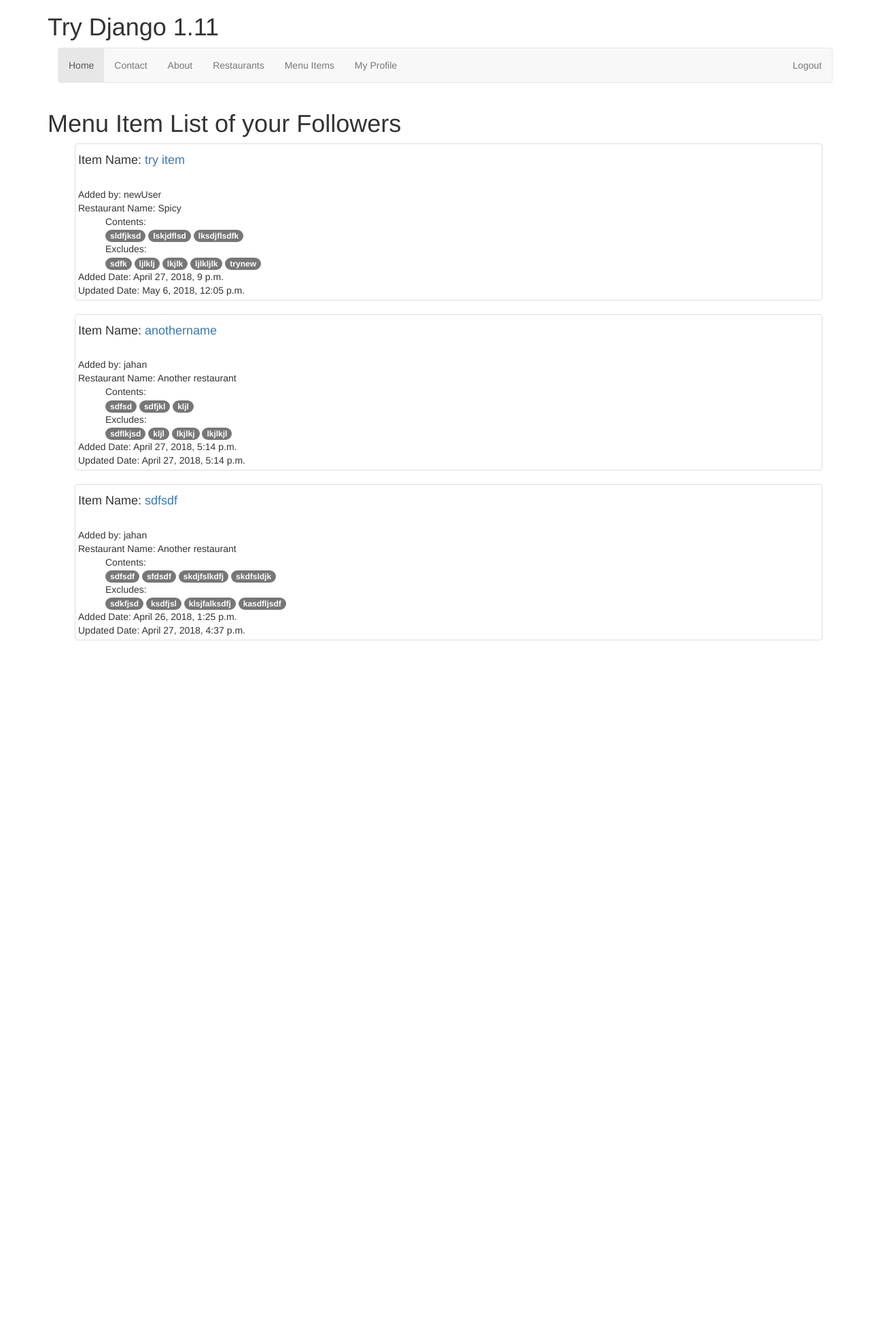
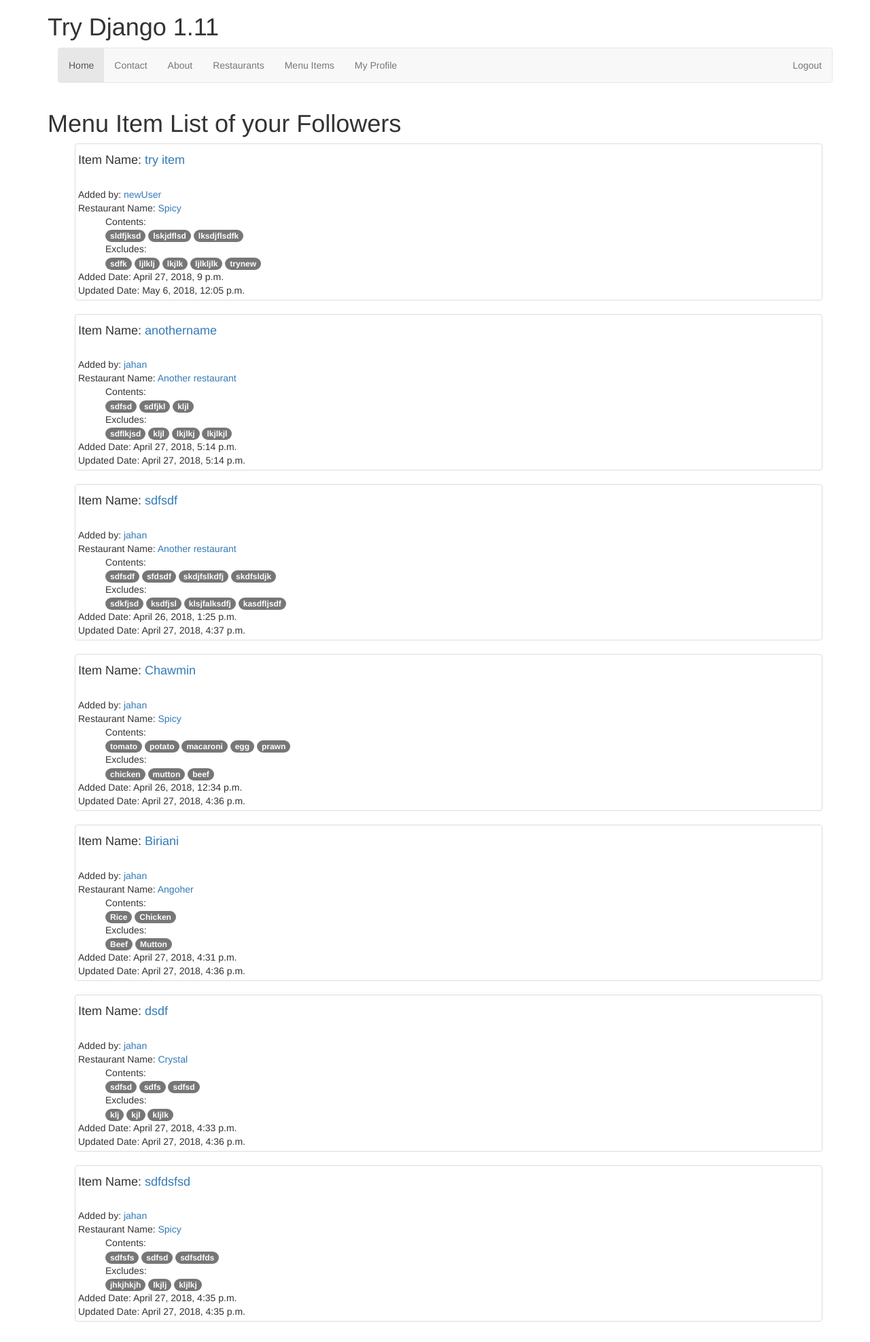
Before and after one commit to jahan19011noor/Try_Django_1.11, a Django app: page / in a window 1280 px wide. Shown: the whole page at 68% size. Before the commit the page ends 942 px from the top, so only its background shows below. Run offline with Django 3.2, Linux system fonts and the light colour scheme; a user stored in the database is signed in; data comes from the database, SQL or seed files in the repository; some libraries are stand-ins or nearby versions.

Commit message:
Home-Feed link errors fixed

```diff
--- a/menuItems/views.py
+++ b/menuItems/views.py
@@ -12,7 +12,7 @@ class HomeView(LoginRequiredMixin, View):
 
         user = request.user
         following_user_ids = [x.id for x in user.profile.following.all()]
-        qs = MenuItem.objects.filter(user__id__in=following_user_ids, public=True).order_by("-updated")[:3]
+        qs = MenuItem.objects.filter(user__id__in=following_user_ids, public=True).order_by("-updated")
         return render(request, "menuItems/home-feed.html", {'qs': qs})
 
 class MenuItemListView(LoginRequiredMixin, ListView):
--- a/profiles/templates/profiles/user_detail.html
+++ b/profiles/templates/profiles/user_detail.html
@@ -91,7 +91,11 @@
     {% endif %}
 
     {% if restaurants %}
+        {% if user == request.user %}
             <h3>Your Restaurant List</h3>
+        {% else %}
+            <h3>{{ user.username }}'s Restaurant List</h3>
+        {% endif %}
         <ul>
         {% for rest in restaurants %}
             <div class="row">
--- a/restaurants/models.py
+++ b/restaurants/models.py
@@ -15,10 +15,11 @@ class RestaurantQuerySet(models.query.QuerySet):
         if query:
             query = query.strip()
             return self.filter(
+                Q(owner__username=query) |
                 Q(name__icontains=query) |
                 Q(location__icontains=query) |
                 Q(category__icontains=query) |
-                Q(menuitem__name__icontains=query)|
+                Q(menuitem__name__icontains=query) |
                 Q(menuitem__contents__icontains=query)
             ).distinct()
         else:
--- a/templates/menuItems/home-feed.html
+++ b/templates/menuItems/home-feed.html
@@ -15,15 +15,15 @@
     <div class="col-sm-12">
         <div class="thumbnail">
 
-        <h4>Item Name: <a href="{{ obj.get_absolute_url }}">{{ obj }}</a></h4>
-        <br>Added by: {{ obj.user }}<br>
-        Restaurant Name: {{ obj.restaurant }}<br>
+        <h4>Item Name: <a href="{% url 'profiles:detail' username=obj.user %}?q={{ obj }}">{{ obj }}</a></h4>
+        <br>Added by: <a href="{% url 'profiles:detail' username=obj.user %}?q={{ obj.user }}">{{ obj.user }}</a><br>
+        Restaurant Name: <a href="{% url 'profiles:detail' username=obj.user %}?q={{ obj.restaurant }}">{{ obj.restaurant }}</a><br>
         {% if obj.contents %}
             <ul>
             Contents: <br>
 
                 {% for content in obj.get_contents %}
-                    <span class="badge badge-default">{{ content }}</span>
+                    <a href="{% url 'profiles:detail' username=obj.user %}?q={{ content }}"><span class="badge badge-default">{{ content }}</span></a>
                 {% endfor %}
             </ul>
         {% endif %}
```
Also changed, not shown: 1 other file.
